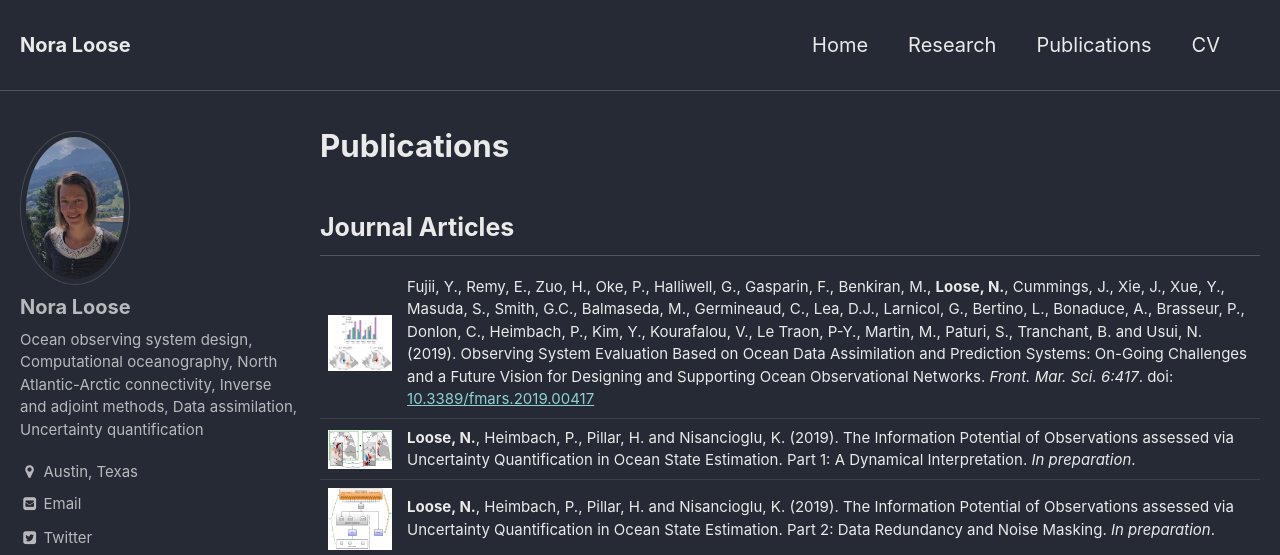
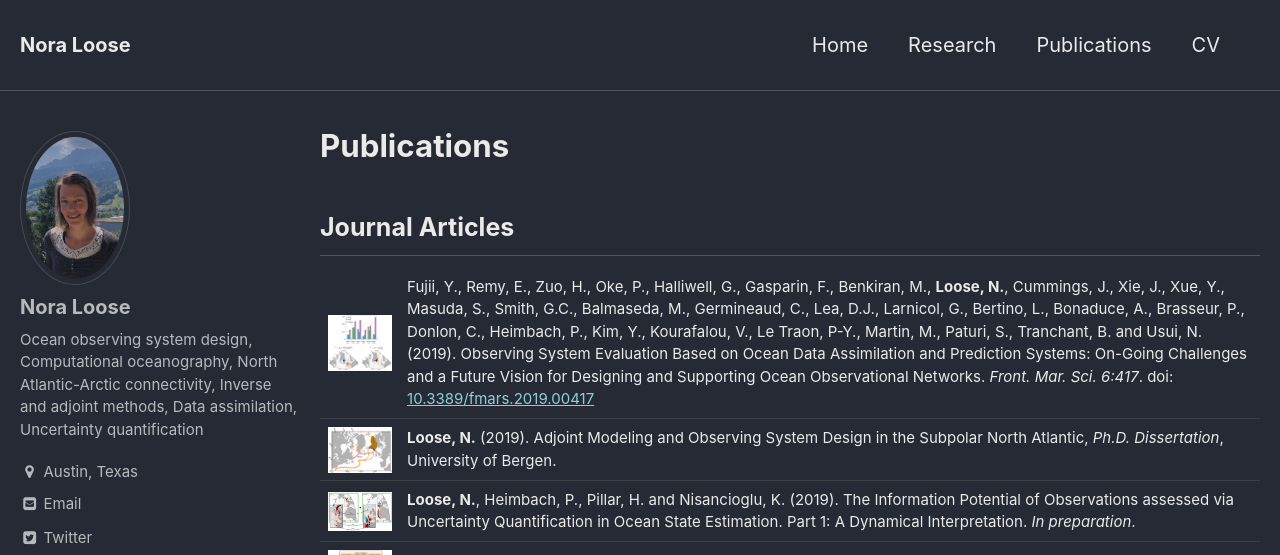
Before and after one commit to NoraLoose/noraloose.github.io, a Jekyll site: the page built from _pages/publications.md, in a window 1280 px wide and 900 px high, cut to the strip 0-555 px from the top of the window. Built offline with Jekyll 4.4.1, drawn with Linux system fonts in a browser that asks for light colours.

Commit message:
add thesis

```diff
--- a/_pages/publications.md
+++ b/_pages/publications.md
@@ -9,6 +9,7 @@ author_profile: true
 ## Journal Articles
 
 | <img src="/assets/images/fig_OSSE.png" width="400px" alt=""> | Fujii, Y., Remy, E., Zuo, H., Oke, P., Halliwell, G., Gasparin, F., Benkiran, M., **Loose, N.**, Cummings, J., Xie, J., Xue, Y., Masuda, S., Smith, G.C., Balmaseda, M., Germineaud, C., Lea, D.J., Larnicol, G., Bertino, L., Bonaduce, A., Brasseur, P., Donlon, C., Heimbach, P., Kim, Y., Kourafalou, V., Le Traon, P-Y., Martin, M., Paturi, S., Tranchant, B. and Usui, N. (2019). Observing System Evaluation Based on Ocean Data Assimilation and Prediction Systems: On-Going Challenges and a Future Vision for Designing and Supporting Ocean Observational Networks. _Front. Mar. Sci. 6:417_.  doi: [10.3389/fmars.2019.00417](https://www.frontiersin.org/articles/10.3389/fmars.2019.00417/full)|
+| <img src="/assets/images/SPNA.png" width="400px" alt=""> | **Loose, N.** (2019). Adjoint Modeling and Observing System Design in the Subpolar North Atlantic, _Ph.D. Dissertation_, University of Bergen.|
 | <img src="/assets/images/fig_UQ.png" width="400px" alt=""> | **Loose, N.**, Heimbach, P., Pillar, H. and Nisancioglu, K. (2019). The Information Potential of Observations assessed via Uncertainty Quantification in Ocean State Estimation. Part 1: A Dynamical Interpretation. _In preparation_.|
 | <img src="/assets/images/fig_UQ1.png" width="400px" alt=""> | **Loose, N.**, Heimbach, P., Pillar, H. and Nisancioglu, K. (2019). The Information Potential of Observations assessed via Uncertainty Quantification in Ocean State Estimation. Part 2: Data Redundancy and Noise Masking. _In preparation_.|
 | <img src="/assets/images/proxyOSNAP.png" width="400px" alt=""> | **Loose, N.**, Heimbach, P., Pillar, H. and Nisancioglu, K. (2019). The Dynamical Proxy Potential of the OSNAP Array. (2019). _In preparation_.|
```
Also changed, not shown: assets/images/SPNA.png (added).
